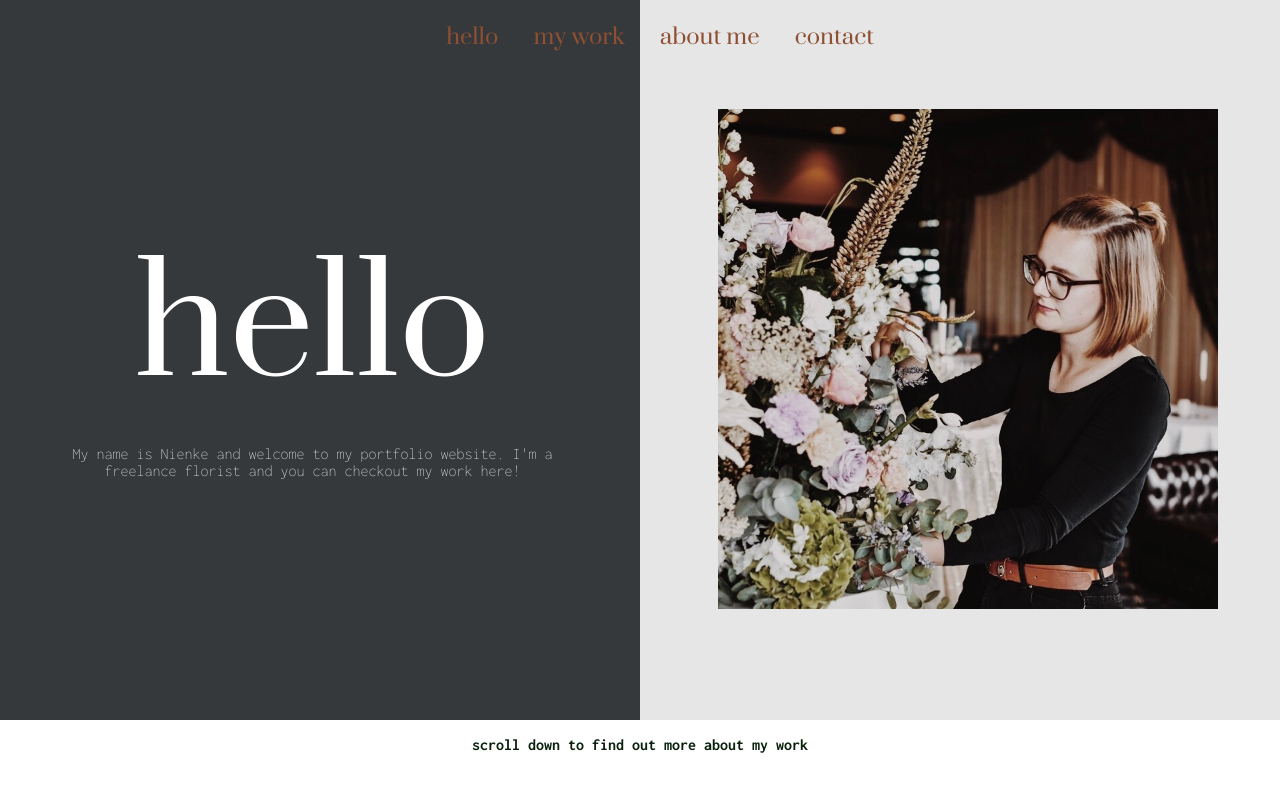
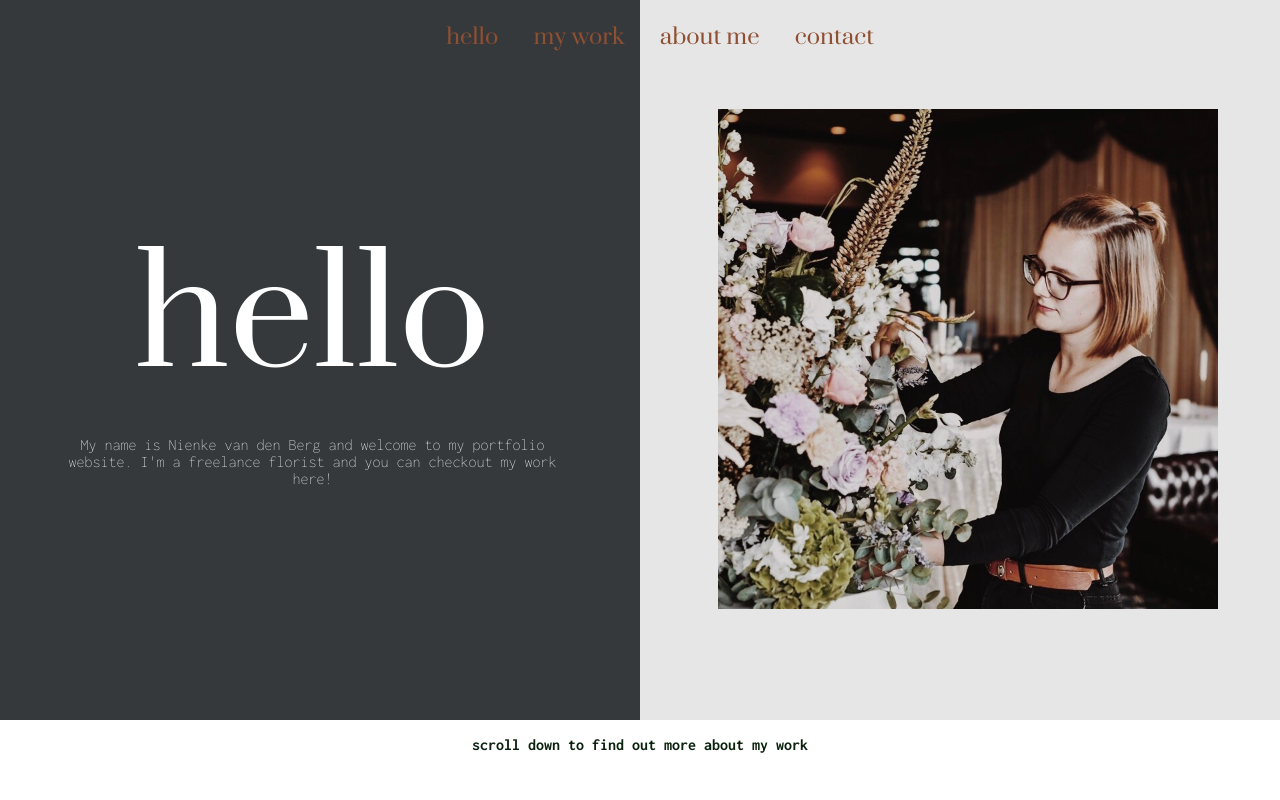
Before and after one commit to nienkevandenberg/floralstudios.github.io, a plain HTML site: page index.html in a window 1280 px wide. Shown: the top 800 px of the page. Drawn offline with Linux system fonts and the light colour scheme.

Commit message:
changing name

```diff
--- a/index.html
+++ b/index.html
@@ -21,7 +21,7 @@
   	   <section class="col left-col">
         <div class="top-container">
       		 <h1>hello</h1>
-      		 <p>My name is Nienke and welcome to my portfolio website. I'm a freelance florist and you can checkout my work here!
+      		 <p>My name is Nienke van den Berg and welcome to my portfolio website. I'm a freelance florist and you can checkout my work here!
       		 </p>
       </div>
   	   </section>
```
